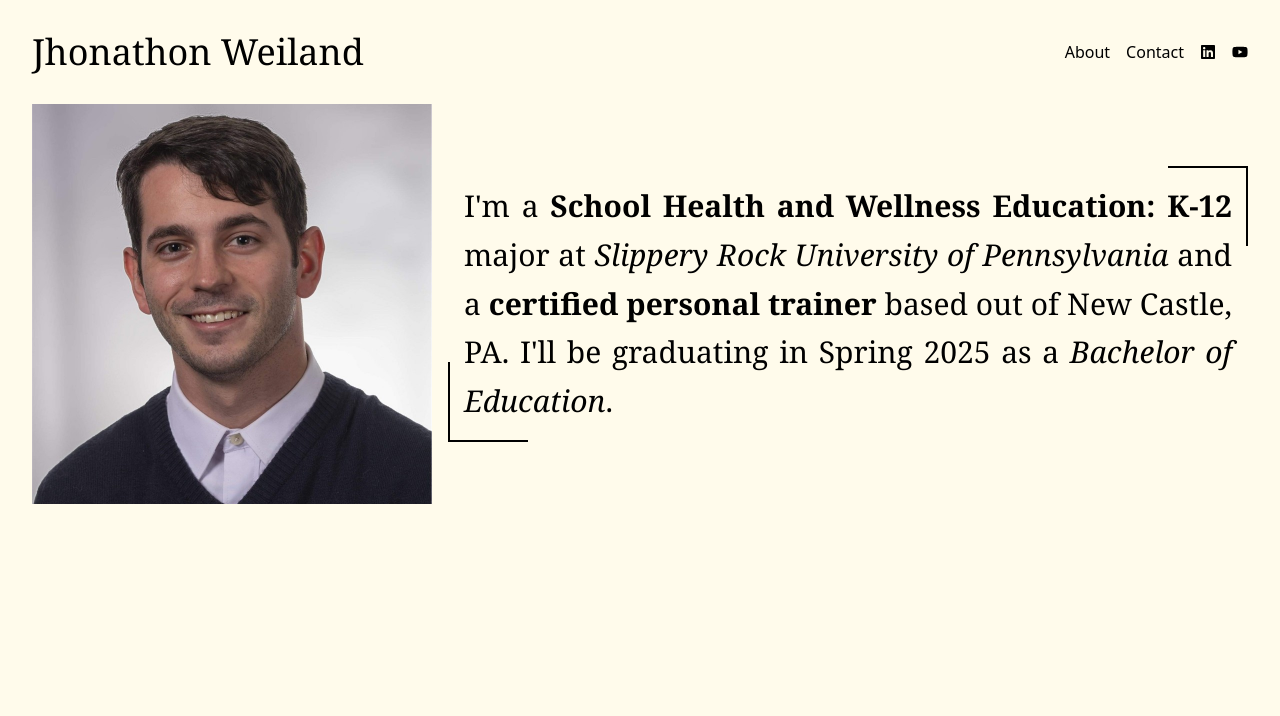
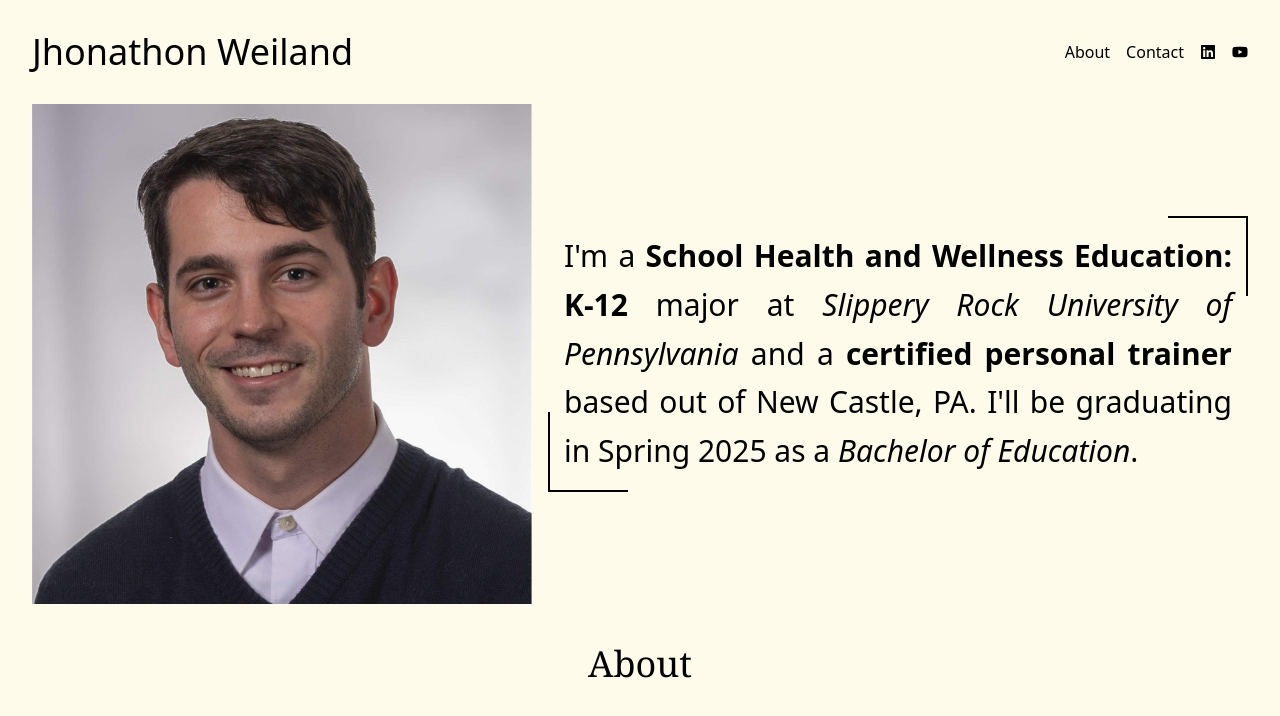
Before and after one commit to csfrey/jweilandportfolio, a Next.js app: page / in a window 1280 px wide. Shown: the top 716 px of the page. Built offline with nearby package versions, Linux system fonts and the light colour scheme.

Commit message:
responsive but looks like an obituary ugh

```diff
--- a/app/page.tsx
+++ b/app/page.tsx
@@ -4,15 +4,11 @@ import { FaYoutube } from "react-icons/fa";
 
 import "./cornerbox.css";
 
-// const Headline = () => (
-
-// );
-
 export default function Home() {
   return (
-    <div>
+    <div className="flex flex-col">
       <header className="p-4 md:p-8 md:flex">
-        <div className="font-serif text-4xl text-center pb-4 md:text-left md:pb-0 md:grow">
+        <div className="font-sans text-4xl text-center pb-4 md:text-left md:pb-0 md:grow">
           <div className="flex flex-col justify-center">Jhonathon Weiland</div>
         </div>
         <div className="flex justify-center space-x-12 md:space-x-4">
@@ -32,7 +28,14 @@ export default function Home() {
       </header>
       <main className="px-8 flex flex-col md:flex-row md:justify-center md:space-x-4 ">
         <Image
-          className="mx-auto mb-4 md:hidden lg:block lg:mx-0 lg:mb-0"
+          className="hidden xl:block"
+          src="/images/headshot.png"
+          alt="headshot"
+          width={500}
+          height={500}
+        />
+        <Image
+          className="mx-auto mb-4 md:hidden lg:block lg:mx-0 lg:mb-0 xl:hidden"
           src="/images/headshot.png"
           alt="headshot"
           width={400}
@@ -47,7 +50,7 @@ export default function Home() {
         />
 
         <div className="md:flex md:flex-col md:justify-center md:w-[372px] lg:grow">
-          <div className="cornerbox font-serif text-lg text-justify leading-relaxed p-4 md:text-xl md:leading-relaxed lg:text-3xl lg:leading-relaxed">
+          <div className="cornerbox font-sans text-lg text-justify leading-relaxed p-4 md:text-xl md:leading-relaxed lg:text-3xl lg:leading-relaxed">
             I'm a <strong>School Health and Wellness Education: K-12</strong>{" "}
             major at <i>Slippery Rock University of Pennsylvania</i> and a{" "}
             <strong>certified personal trainer</strong> based out of New Castle,
@@ -56,6 +59,10 @@ export default function Home() {
           </div>
         </div>
       </main>
+      <div id="about" className="my-10 text-4xl font-serif text-center">
+        About
+      </div>
+
       <footer></footer>
     </div>
   );
```
